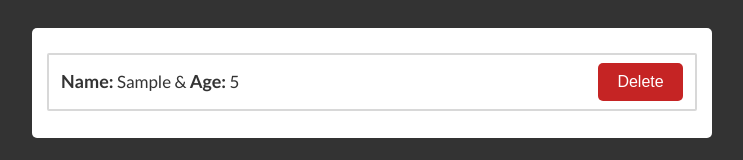
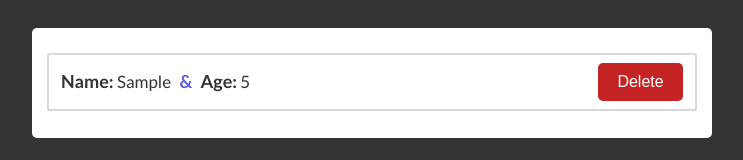
Before and after one commit to jawad-ul-hassan/CRUD-React-App, a React (Create React App) app: page / in a window 1280 px wide. Both pictures are taken after typing "Sample", "5" into the empty fields and a click on the button "Add User". Shown: the part 532-692 px from the top of the page, without its empty margins (268-1011 px from the left). Built offline with nearby package versions, Linux system fonts and the light colour scheme; the HTML template or start-up script is replaced by a standard one.

Commit message:
some inline styling is added

```diff
--- a/src/components/UserCard.js
+++ b/src/components/UserCard.js
@@ -9,7 +9,9 @@ const UserCard = props => {
   return (
     <div className={styles['user-card']}>
       <p>
-        <span>Name:</span> {props.name} & <span>Age:</span> {props.age}
+        <span>Name:</span> {props.name}{' '}
+        <span style={{ color: 'rgb(95, 95, 223)', padding: '0px 5px' }}>&</span>{' '}
+        <span>Age:</span> {props.age}
       </p>
       <button onClick={deleteCard}>Delete</button>
     </div>
```
